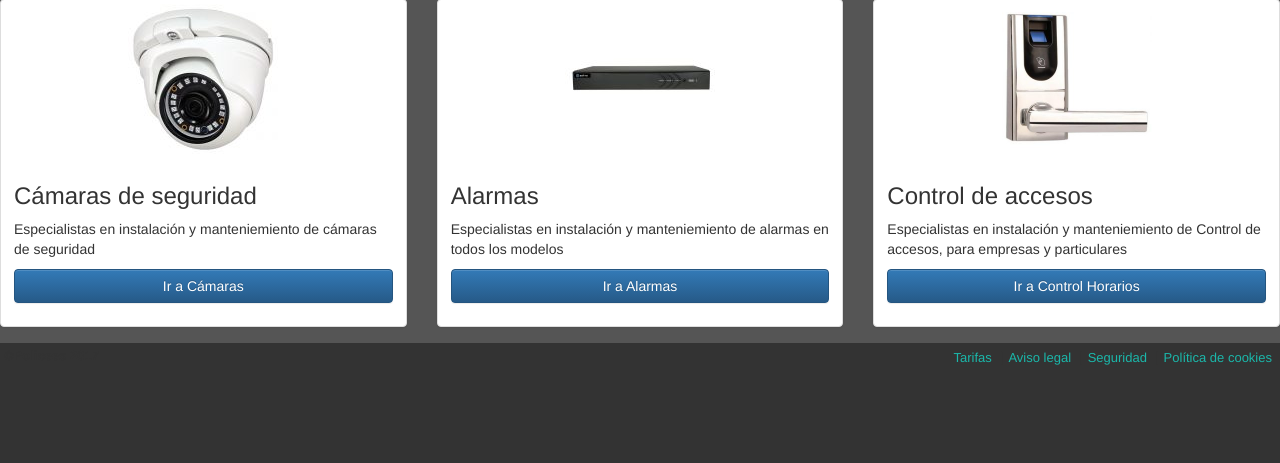
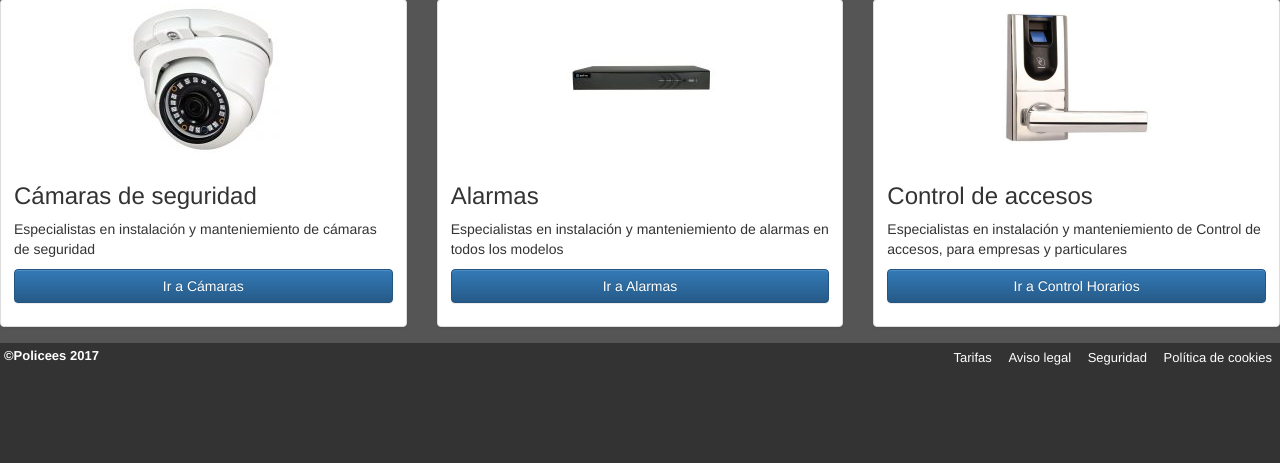
Before and after one commit to fernandorosero/Policees, a PHP site: page /Policees/ in a window 1280 px wide. Shown: the part 553-1016 px from the top of the page. Run offline with PHP 8.4, Linux system fonts and the light colour scheme.

Commit message:
Lenovo-Casa

```diff
--- a/index.php
+++ b/index.php
@@ -7,7 +7,15 @@
         <meta charset="UTF-8">
         <title>__________________________<!--Policees Seguridad - Demo nada---></title>
         <!-- Latest compiled and minified CSS -->
-
+       <script>
+$(function () {
+  var nua = navigator.userAgent
+  var isAndroid = (nua.indexOf('Mozilla/5.0') > -1 && nua.indexOf('Android ') > -1 && nua.indexOf('AppleWebKit') > -1 && nua.indexOf('Chrome') === -1)
+  if (isAndroid) {
+    $('select.form-control').removeClass('form-control').css('width', '100%')
+  }
+})
+</script>
     </head>
     <body>
         <?php
--- a/init_nivel_one.php
+++ b/init_nivel_one.php
@@ -32,3 +32,4 @@
             });
        </script>
         -->
+        <meta name="viewport" content="width=device-width, initial-scale=1">
--- a/nav-bar_nivel1.php
+++ b/nav-bar_nivel1.php
@@ -22,7 +22,7 @@
         <span class="icon-bar"></span>
         <span class="icon-bar"></span>
       </button>
-        <a class="navbar-brand" href="#">Policees</a>
+        <a class="navbar-brand" href="dashboard.php">Policees</a>
     </div>
 
     <!-- Collect the nav links, forms, and other content for toggling -->
--- a/view/css/custom.css
+++ b/view/css/custom.css
@@ -26,6 +26,7 @@ footer{
 footer p{
     float: left;
     font-weight: bold;
+    color:white;
     font-size: 13px;
     margin-left: 4px;
 }
@@ -38,7 +39,7 @@ footer ul li{
 }
 footer ul li a{
     text-decoration: none;
-    color: #1bb7aa;
+    color: white;
     padding-right: 8px;
 
     font-size: 13px;
@@ -47,3 +48,14 @@ footer div ul li span{
     margin-right: 5px;
 }
 /*******************FIN FOOTER****************/
+/*
+.imgCarousel{
+    height: 100%;
+    width: 100%;
+}
+
+
+.carousel, .carousel-inner > .item > img {
+  height: 100%;
+}
+*/
--- a/view/init_nivel_two.php
+++ b/view/init_nivel_two.php
@@ -7,3 +7,5 @@
 
 <!-- Latest compiled and minified JavaScript -->
 <script src="https://maxcdn.bootstrapcdn.com/bootstrap/3.3.7/js/bootstrap.min.js" integrity="sha384-Tc5IQib027qvyjSMfHjOMaLkfuWVxZxUPnCJA7l2mCWNIpG9mGCD8wGNIcPD7Txa" crossorigin="anonymous"></script>
+
+<meta name="viewport" content="width=device-width, initial-scale=1">
```
